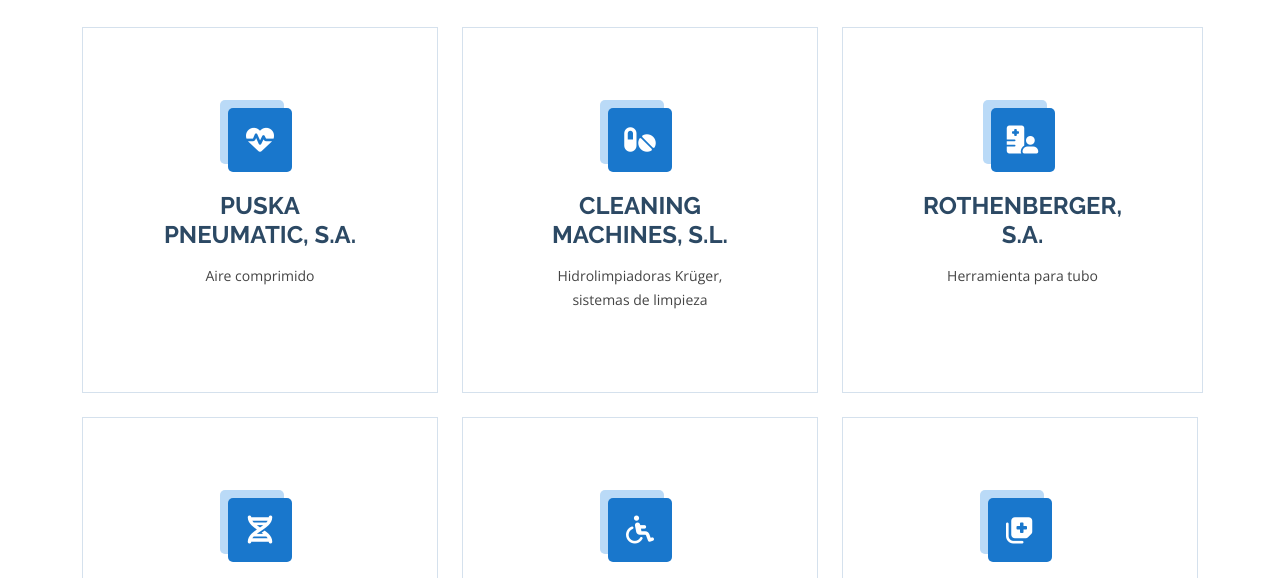
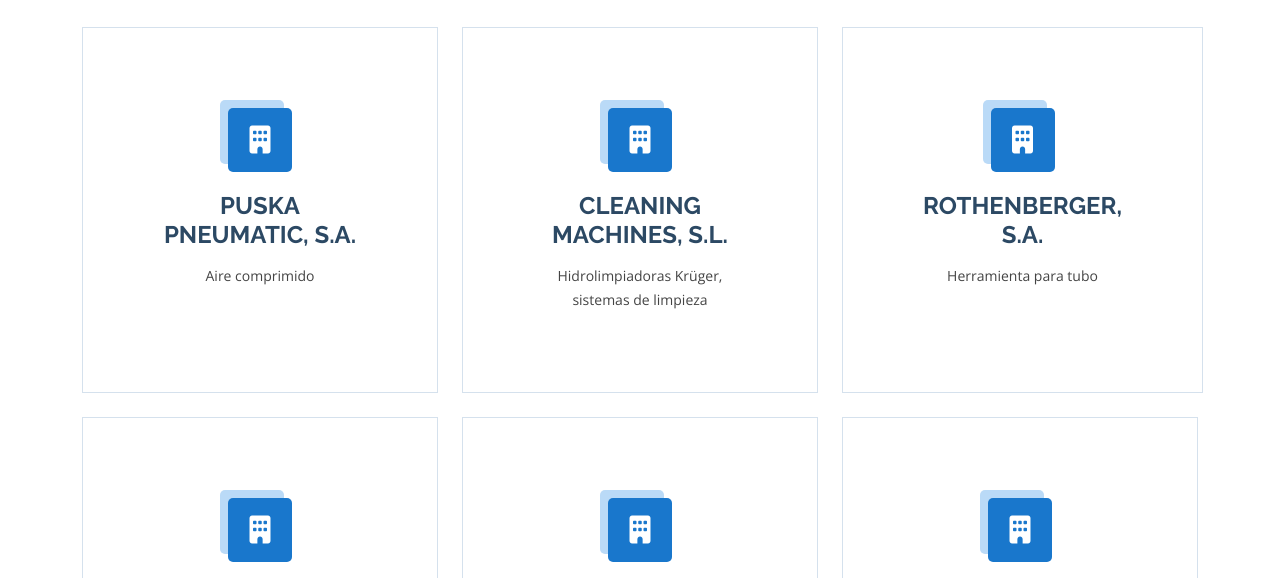
Before and after one commit to JoanMenendezCalafell/MartiAmengualRedise-o, a plain HTML site: page index.html in a window 1280 px wide. Shown: the part 2109-2687 px from the top of the page. Drawn offline with nearby package versions, Linux system fonts and the light colour scheme.

Commit message:
y8fvbuidfhuiv

```diff
--- a/index.html
+++ b/index.html
@@ -198,7 +198,7 @@
         <div class="row">
           <div class="col-lg-4 col-md-6 d-flex align-items-stretch">
             <div class="icon-box">
-              <div class="icon"><i class="fas fa-heartbeat"></i></div>
+              <div class="icon"><i class="fas fa-building"></i></div>
               <h4><a href="">PUSKA PNEUMATIC, S.A.</a></h4>
               <p>Aire comprimido</p>
             </div>
@@ -206,7 +206,7 @@
 
           <div class="col-lg-4 col-md-6 d-flex align-items-stretch mt-4 mt-md-0">
             <div class="icon-box">
-              <div class="icon"><i class="fas fa-pills"></i></div>
+              <div class="icon"><i class="fas fa-building"></i></div>
               <h4><a href="">	CLEANING MACHINES, S.L.</a></h4>
               <p>Hidrolimpiadoras Krüger, sistemas de limpieza</p>
             </div>
@@ -214,7 +214,7 @@
 
           <div class="col-lg-4 col-md-6 d-flex align-items-stretch mt-4 mt-lg-0">
             <div class="icon-box">
-              <div class="icon"><i class="fas fa-hospital-user"></i></div>
+              <div class="icon"><i class="fas fa-building"></i></div>
               <h4><a href="">ROTHENBERGER, S.A.</a></h4>
               <p>Herramienta para tubo</p>
             </div>
@@ -222,7 +222,7 @@
 
           <div class="col-lg-4 col-md-6 d-flex align-items-stretch mt-4">
             <div class="icon-box">
-              <div class="icon"><i class="fas fa-dna"></i></div>
+              <div class="icon"><i class="fas fa-building"></i></div>
               <h4><a href="">MEGA, S.A.</a></h4>
               <p>Hidráulica en acción, montajes eléctricos</p>
             </div>
@@ -230,7 +230,7 @@
 
           <div class="col-lg-4 col-md-6 d-flex align-items-stretch mt-4">
             <div class="icon-box">
-              <div class="icon"><i class="fas fa-wheelchair"></i></div>
+              <div class="icon"><i class="fas fa-building"></i></div>
               <h4><a href="">HADU IMPORT, S.A.</a></h4>
               <p>Sistemas de lubricación y engrase</p>
             </div>
@@ -238,7 +238,7 @@
 
           <div class="col-lg-4 col-md-6 d-flex align-items-stretch mt-4">
             <div class="icon-box">
-              <div class="icon"><i class="fas fa-notes-medical"></i></div>
+              <div class="icon"><i class="fas fa-building"></i></div>
               <h4><a href="">	KÄRCHER, S.A.</a></h4>
               <p>	Hidrolimpiadoras de alta presión</p>
             </div>
```
